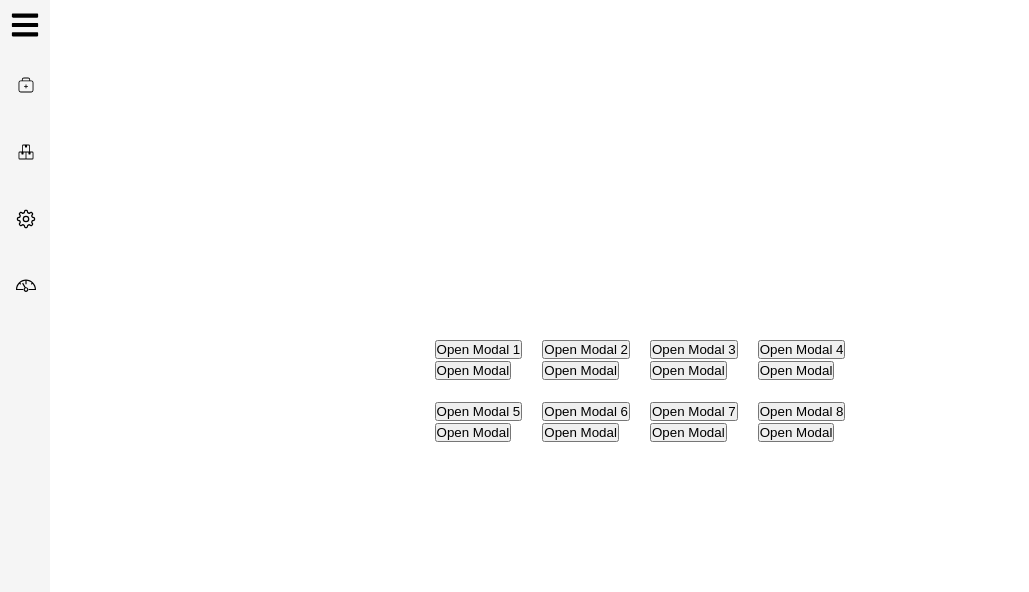
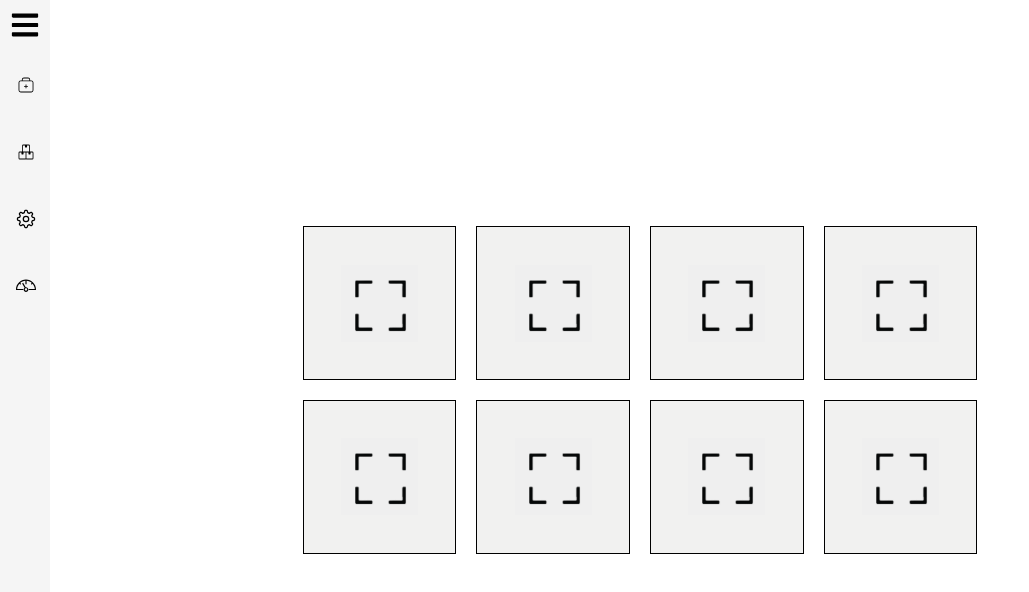
Before and after one commit to Inteli-College/2024-T0008-EC05-G05, a React (Create React App) app in the folder src/frontend/cardiobot/: page /supplies in a window 1280 px wide. Shown: the top 592 px of the page, without its empty margins (0-1029 px from the left). Built offline with nearby package versions, Linux system fonts and the light colour scheme; the HTML template or start-up script is replaced by a standard one.

Commit message:
feat Added icon for the supplie button

```diff
--- a/src/frontend/cardiobot/src/components/Supplies_popup/supplie-popup.js
+++ b/src/frontend/cardiobot/src/components/Supplies_popup/supplie-popup.js
@@ -1,25 +1,14 @@
-import React, { useState } from 'react';
+import React from 'react';
 import './Popup.css';
 
-const Modal = () => {
-  const [showModal, setShowModal] = useState(false);
-
-  const openModal = () => {
-    setShowModal(true);
-  };
-
-  const closeModal = () => {
-    setShowModal(false);
-  };
-
+const ModalCreated = ({ isOpen, onRequestClose }) => {
   return (
     <div>
-      <button onClick={openModal}>Open Modal</button>
-      {showModal && (
+      {isOpen && (
         <div className="modal">
           <div className="modal-content">
             <h4>This is a test </h4>
-            <span className="close" onClick={closeModal}>&times;</span>
+            <span className="close" onClick={onRequestClose}>&times;</span>
             <p>Hello!</p>
           </div>
         </div>
@@ -28,4 +17,4 @@ const Modal = () => {
   );
 };
 
-export default Modal;
+export default ModalCreated;
--- a/src/frontend/cardiobot/src/pages/supplies/supplies.css
+++ b/src/frontend/cardiobot/src/pages/supplies/supplies.css
@@ -13,8 +13,25 @@
   }
 
   .Item {
+    display: flex; /* Use flexbox */
+    justify-content: center; /* Center items horizontally */
+    align-items: center; /* Center items vertically */
     margin: 0 10px; /* Add some space between items */
+    border: 1px solid #000; /* Add a border */
+    width: 12vw;
+    height: 12vw;
+    background-color: #F1F1F0;
   }
+
+  #home_button {
+    width: 6vw;
+    height: 6vw;
+    background-image: url('../../assets/imgs/icone_supplie.png');
+    background-size: cover;
+    border: none;
+  }
+
+
 
   /* You might need to adjust the styles for the modal and overlay according to your needs */
   .modal {
--- a/src/frontend/cardiobot/src/pages/supplies/supplies.js
+++ b/src/frontend/cardiobot/src/pages/supplies/supplies.js
@@ -4,25 +4,25 @@ import "./supplies.css";
 import Sidebar from "../../components/Sidebar/Sidebar.js";
 
 const Supplies = () => {
-  // Variavel de estado para a sidebar
+  // State for sidebar
   const [sidebarOpen, setSidebarOpen] = useState(false);
 
-  // Função para abrir e fechar a sidebar
+  // Function to toggle sidebar
   const toggleSidebar = () => {
     setSidebarOpen(!sidebarOpen);
   };
 
-  // Variavel de estado para o modal
+  // State for modals
   const [modalOpen, setModalOpen] = useState(Array(8).fill(false));
 
-  // Abre o modal especifico para cada caixa
+  // Function to open a specific modal
   const openModal = (index) => {
     const newModalOpen = [...modalOpen];
     newModalOpen[index] = true;
     setModalOpen(newModalOpen);
   };
 
-  // Fecha o modal especifico para cada caixa
+  // Function to close a specific modal
   const closeModal = (index) => {
     const newModalOpen = [...modalOpen];
     newModalOpen[index] = false;
@@ -37,10 +37,10 @@ const Supplies = () => {
       <div className="Row">
         {[0, 1, 2, 3].map((index) => (
           <div key={index} className="Item">
-          <button onClick={() => openModal(index)}>Open Modal {index + 1}</button>
+            <button id="home_button" onClick={() => openModal(index)}></button>
             <ModalCreated
-            isOpen={openModal}
-            onRequestClose={closeModal}
+              isOpen={modalOpen[index]} // Pass the modal state value here
+              onRequestClose={() => closeModal(index)} // Pass the function to close the modal
               className="modal"
               overlayClassName="overlay"
             ></ModalCreated>
@@ -50,10 +50,10 @@ const Supplies = () => {
       <div className="Row">
         {[4, 5, 6, 7].map((index) => (
           <div key={index} className="Item">
-          <button onClick={() => openModal(index)}>Open Modal {index + 1}</button>
+            <button id="home_button" onClick={() => openModal(index)}></button>
             <ModalCreated
-            isOpen={openModal}
-            onRequestClose={closeModal}
+              isOpen={modalOpen[index]} // Pass the modal state value here
+              onRequestClose={() => closeModal(index)} // Pass the function to close the modal
               className="modal"
               overlayClassName="overlay"
             ></ModalCreated>
@@ -64,5 +64,4 @@ const Supplies = () => {
   );
 };
 
-
 export default Supplies;
```
Also changed, not shown: src/frontend/cardiobot/src/assets/imgs/icone_supplie.png (added). Lines whose indentation alone changed are shown as unchanged.
